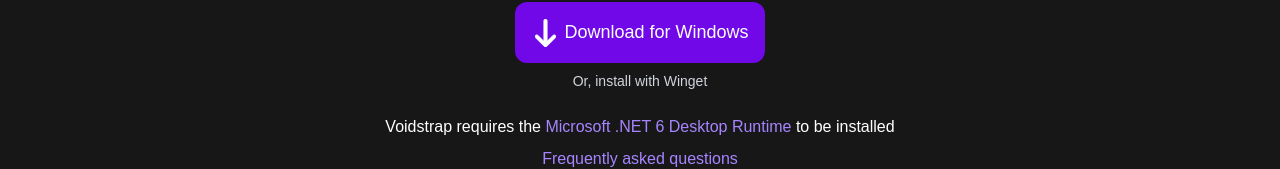
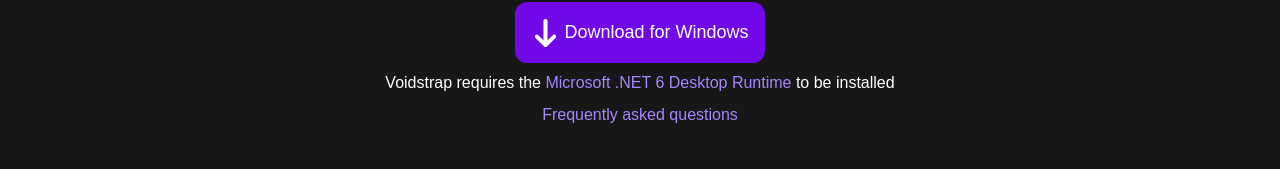
Before and after one commit to Orbit-Softworks/voidstrap, a Next.js app: page / in a window 1280 px wide. Shown: the part 370-539 px from the top of the page. Built offline with nearby package versions, Linux system fonts and the light colour scheme.

Commit message:
Update page.tsx

```diff
--- a/app/page.tsx
+++ b/app/page.tsx
@@ -79,11 +79,6 @@ export default function BloxstrapClone() {
             </svg>
             Download for Windows
           </a>
-          <p className="mb-6 text-sm text-gray-300">
-            <a className="hover:text-white transition duration-300" href="https://winstall.app/apps/pizzaboxer.Bloxstrap">
-              Or, install with Winget
-            </a>
-          </p>
           <p className="mb-2">
             Voidstrap requires the{' '}
             <a className="text-violet-400 hover:text-violet-300 transition duration-300" href="https://aka.ms/dotnet-core-applaunch?missing_runtime=true&arch=x64&rid=win11-x64&apphost_version=6.0.20&gui=true">
```
